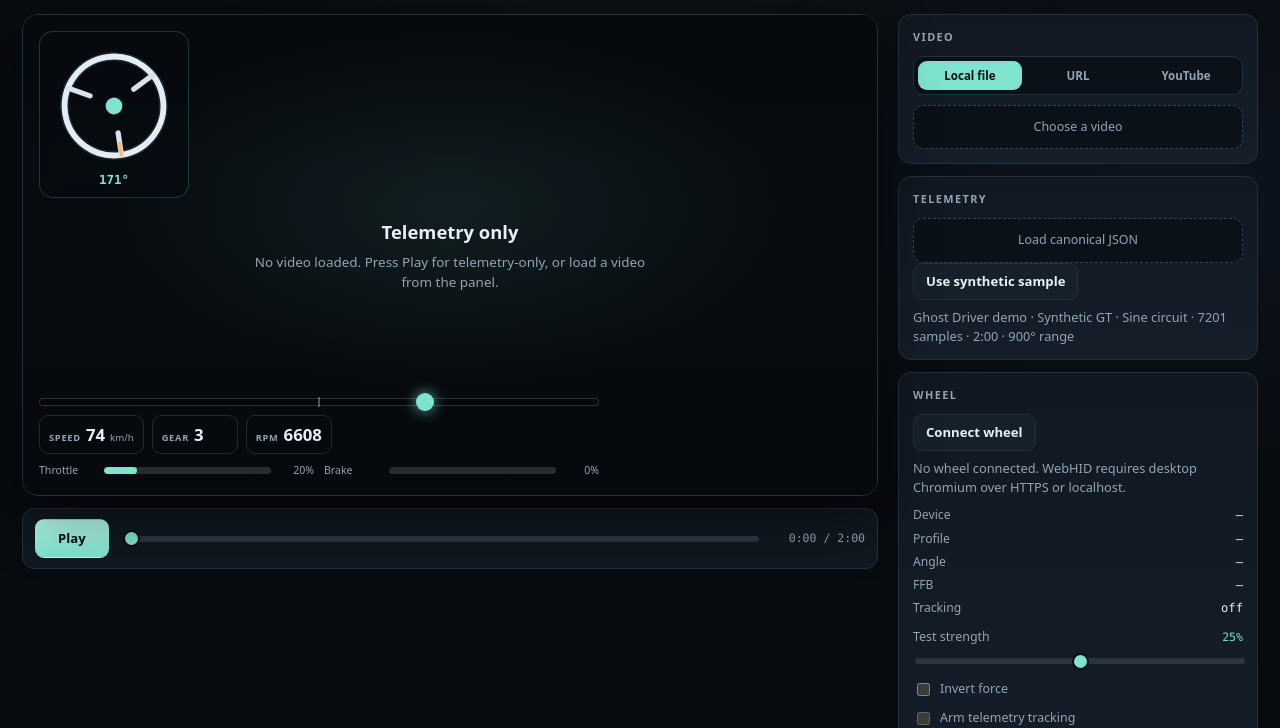
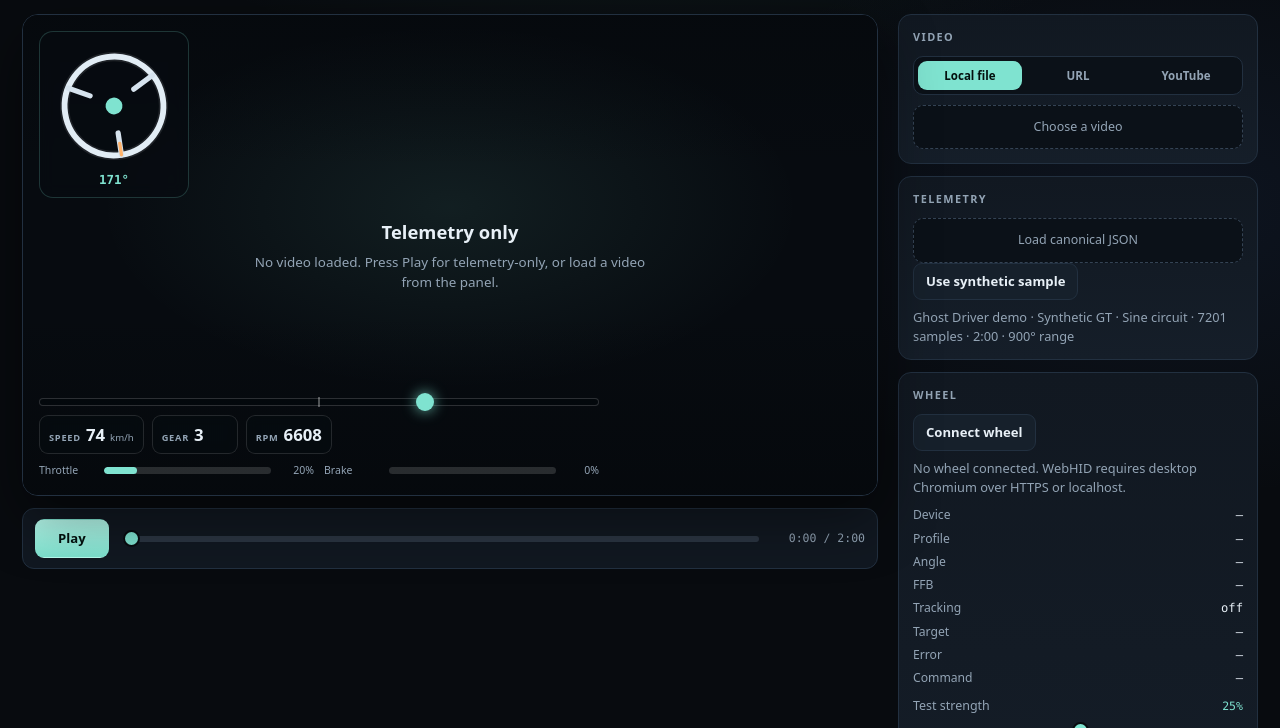
Before and after one commit to joegaffey/ghost-driver, a website built with Vite: page play.html in a window 1280 px wide. Shown: the part 72-800 px from the top of the page. Built offline with nearby package versions, Linux system fonts and the light colour scheme.

Commit message:
Show tracking target, error and command diagnostics

```diff
--- a/src/playback/app.ts
+++ b/src/playback/app.ts
@@ -149,6 +149,9 @@ export function initPlaybackApp(root: HTMLElement): void {
               <dt>Angle</dt><dd id="wheelAngle">—</dd>
               <dt>FFB</dt><dd id="wheelFfb">—</dd>
               <dt>Tracking</dt><dd id="wheelTracking">off</dd>
+              <dt>Target</dt><dd id="wheelTarget">—</dd>
+              <dt>Error</dt><dd id="wheelError">—</dd>
+              <dt>Command</dt><dd id="wheelCommand">—</dd>
             </dl>
             <div class="control-row">
               <label for="wheelStrength">Test strength</label>
@@ -237,6 +240,9 @@ export function initPlaybackApp(root: HTMLElement): void {
   const wheelAngle = el<HTMLElement>('#wheelAngle');
   const wheelFfb = el<HTMLElement>('#wheelFfb');
   const wheelTracking = el<HTMLElement>('#wheelTracking');
+  const wheelTarget = el<HTMLElement>('#wheelTarget');
+  const wheelError = el<HTMLElement>('#wheelError');
+  const wheelCommand = el<HTMLElement>('#wheelCommand');
   const wheelArm = el<HTMLInputElement>('#wheelArm');
   const wheelStrengthInput = el<HTMLInputElement>('#wheelStrength');
   const wheelStrengthValue = el<HTMLSpanElement>('#wheelStrengthValue');
@@ -354,6 +360,12 @@ export function initPlaybackApp(root: HTMLElement): void {
           ? 'armed'
           : 'armed · press Play'
       : 'off';
+
+    if (!trackingArmed) {
+      wheelTarget.textContent = '—';
+      wheelError.textContent = '—';
+      wheelCommand.textContent = '—';
+    }
 
     wheelCenter.disabled = !connected || typeof wheel?.state.rotation !== 'number';
     wheelTestLeft.disabled = !canForce || trackingArmed;
@@ -551,11 +563,15 @@ export function initPlaybackApp(root: HTMLElement): void {
     ) {
       stopTrackingForce();
       wheelTracking.textContent = trackingArmed ? 'waiting' : 'off';
+      wheelTarget.textContent = '—';
+      wheelError.textContent = '—';
+      wheelCommand.textContent = '—';
       return;
     }
 
     const range = wheel.maxRotation;
     const target = clamp(sample.steer, -range / 2, range / 2);
+    const error = target - actual;
 
     if (dt > 0 && lastActualAngle !== undefined) {
       const rawRate = (actual - lastActualAngle) / dt;
@@ -564,6 +580,10 @@ export function initPlaybackApp(root: HTMLElement): void {
     lastActualAngle = actual;
 
     const command = trackingForce(target, actual, actualRate);
+
+    wheelTarget.textContent = `${Math.round(target)}°`;
+    wheelError.textContent = `${Math.round(error)}°`;
+    wheelCommand.textContent = command.toFixed(2);
 
     if (command === 0) {
       if (trackingForceActive) {
--- a/src/playback/play.css
+++ b/src/playback/play.css
@@ -557,6 +557,16 @@ input[type="range"]::-moz-range-thumb {
   accent-color: var(--accent);
 }
 
+.arm-row {
+  margin-top: 12px;
+  padding: 8px 10px;
+  border: 1px solid rgba(127, 227, 208, 0.35);
+  border-radius: 9px;
+  color: var(--accent-2);
+  background: rgba(127, 227, 208, 0.07);
+  font-weight: 650;
+}
+
 .value {
   color: var(--accent);
   font-family: ui-monospace, SFMono-Regular, Menlo, Consolas, monospace;
```
